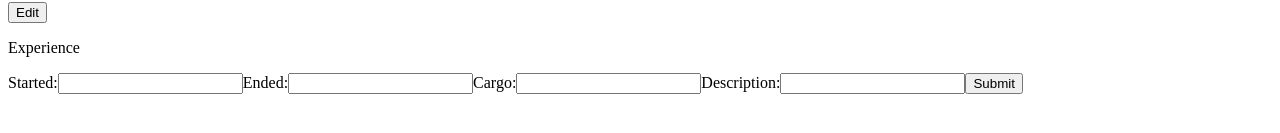
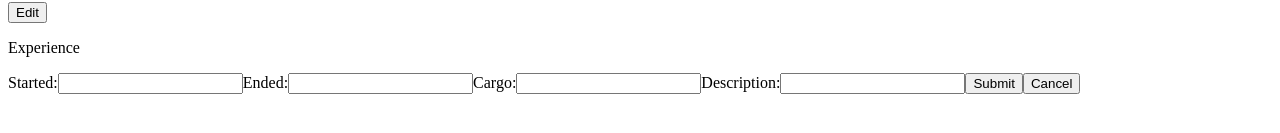
Before and after one commit to stpafk/cv-application, a React (Create React App) app: page / in a window 1280 px wide. Both pictures are taken after a click on the button "Add". Shown: the part 393-526 px from the top of the page. Built offline with nearby package versions, Linux system fonts and the light colour scheme.

Commit message:
feature: added cancel button

```diff
--- a/src/components/Experience.js
+++ b/src/components/Experience.js
@@ -103,6 +103,7 @@ class Experience extends Component {
                             <label htmlFor="description">Description:</label>
                             <input type="text" name="description" value={experience.description} onChange={this.handleEvent} placeholder=""></input>
                             <button className="form submit" onClick={this.submitForm}>Submit</button>
+                            <button className="cancel exp" onClick={() => this.setState({ isForm: false })}>Cancel</button>
                         </form>
                 </div>
                 </>)
```
